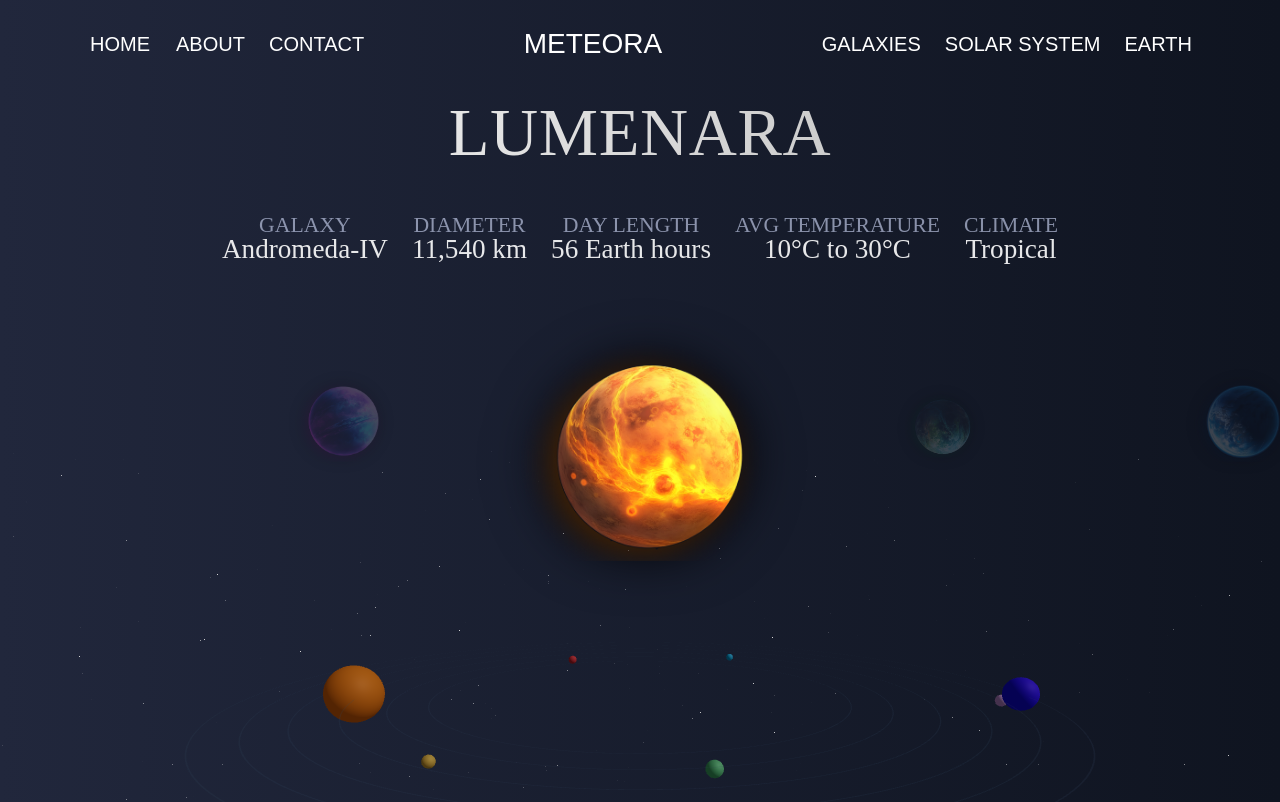
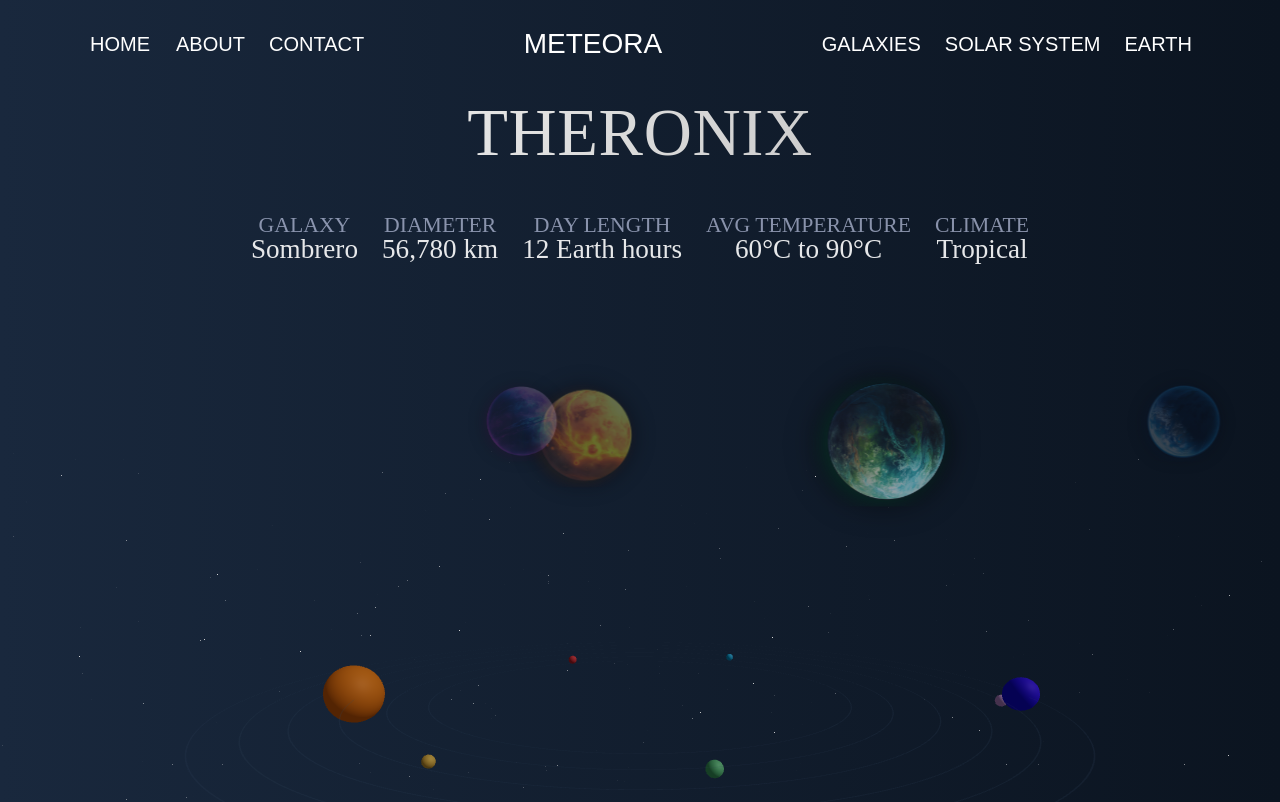
Before and after one commit to mohmadimran/planet-animation-app, a React (Vite) app: page / in a window 1280 px wide. Shown: the top 802 px of the page. Built offline with nearby package versions, Linux system fonts and the light colour scheme.

Commit message:
delay the time limit of carousal

```diff
--- a/src/components/MainPlanet.jsx
+++ b/src/components/MainPlanet.jsx
@@ -14,7 +14,7 @@ export default function PlanetCarousel({ onPlanetChange }) {
         onPlanetChange(PLANETS[next].gradient); // send gradient to parent
         return next;
       });
-    }, 10000);
+    }, 5000);
     // send initial gradient
     onPlanetChange(PLANETS[0].gradient);
 
--- a/src/components/navbar/Navbar.jsx
+++ b/src/components/navbar/Navbar.jsx
@@ -21,7 +21,6 @@ export default function Navbar() {
     <>
       {/* TOP NAV */}
       <AppBar
-        position="fixed"
         sx={{
           background: "transparent",
           boxShadow: "none",
```
